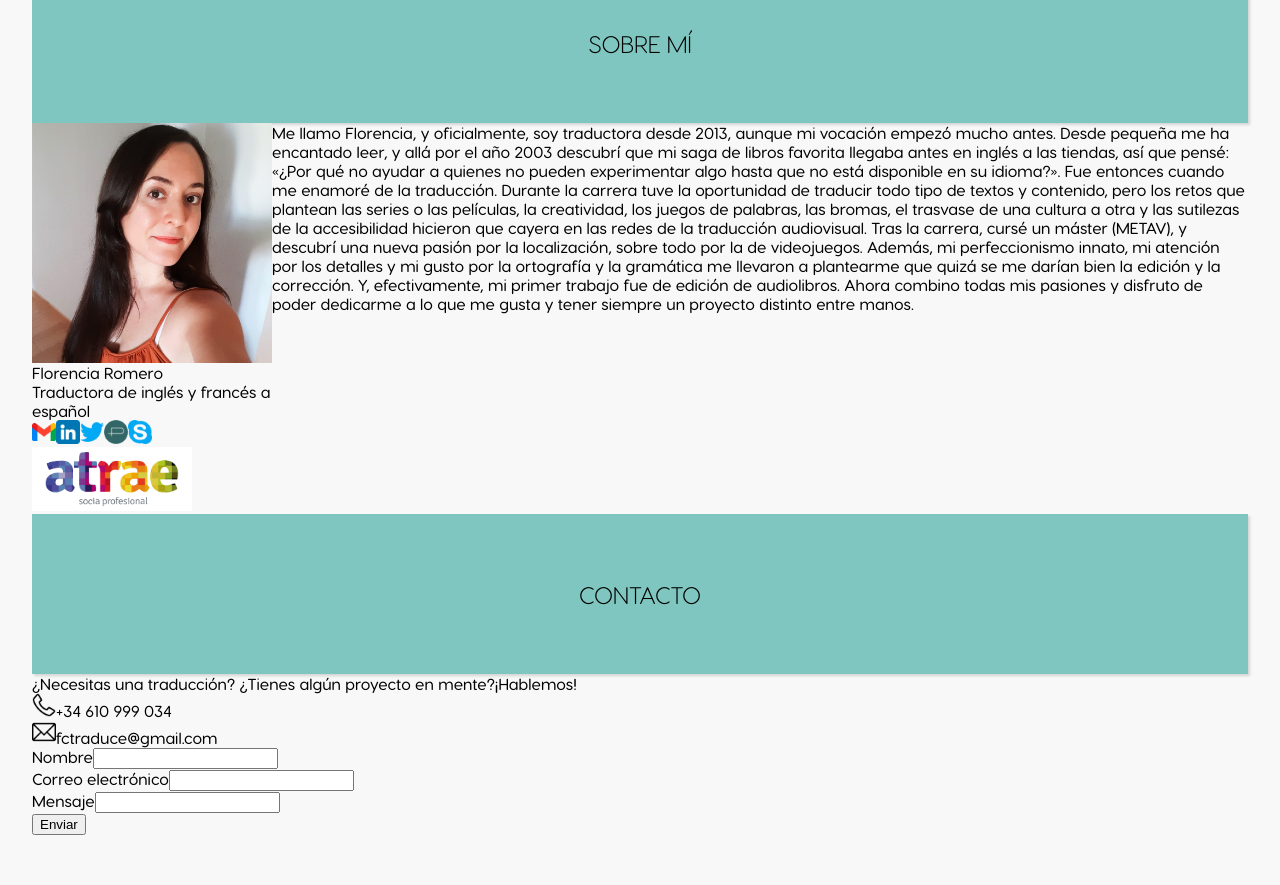
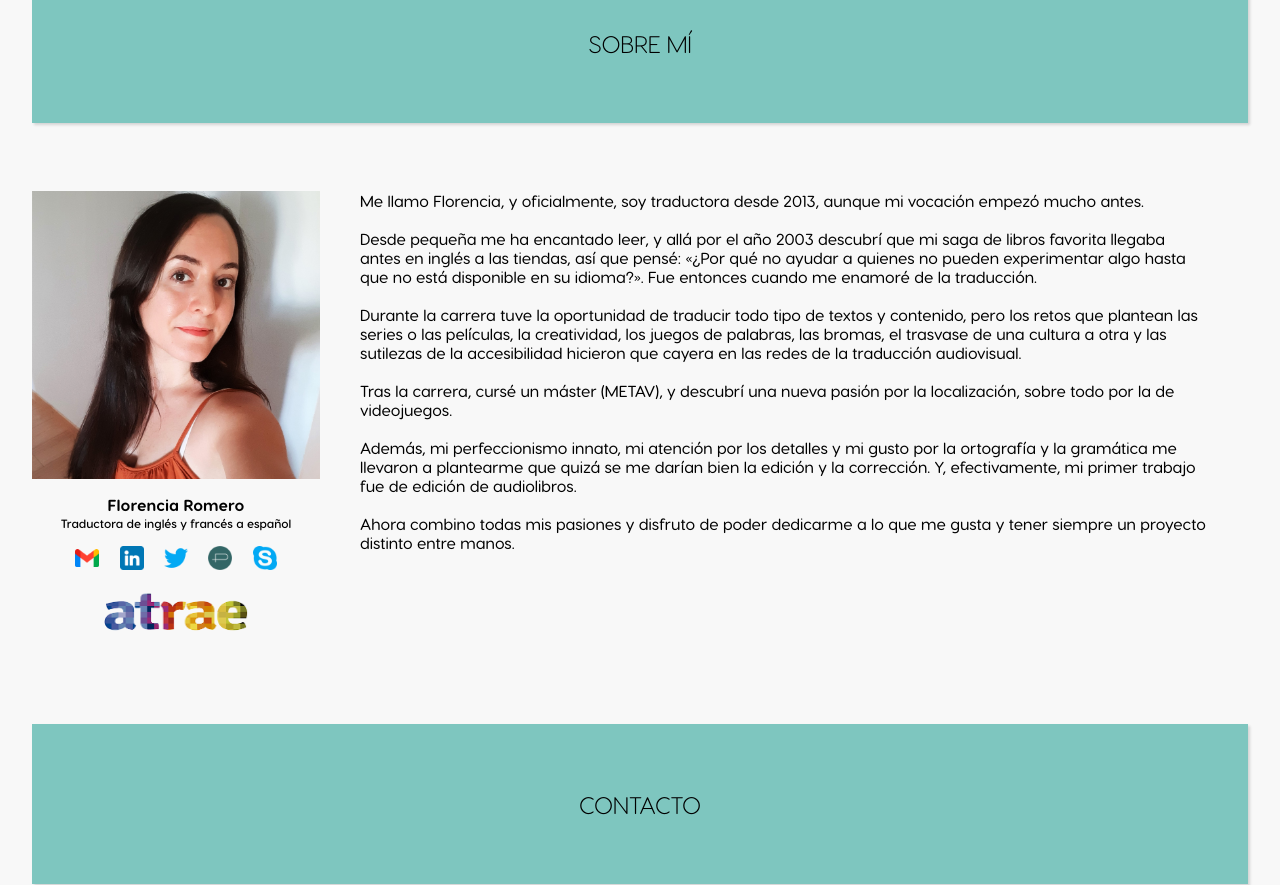
Before and after one commit to JackBlakeston/florencia-romero-page, a React (Create React App) app: page / in a window 1280 px wide. Shown: the part 1720-2605 px from the top of the page. Before the commit the page ends 2555 px from the top, so only its background shows below. Built offline with nearby package versions, Linux system fonts and the light colour scheme; the HTML template or start-up script is replaced by a standard one.

Commit message:
Add styles to about me section

```diff
--- a/src/components/page-sections/about-me-section/about-me-section.component.tsx
+++ b/src/components/page-sections/about-me-section/about-me-section.component.tsx
@@ -7,7 +7,7 @@ import classes from './about-me-section.module.scss';
 import Icon from '../../icon/icon.component';
 
 import portrait from '../../../assets/images/portrait.jpg';
-import atraeLogoBig from '../../../assets/images/atrae-logo-big.jpg';
+import atraeLogoBig from '../../../assets/images/atrae-logo-big.png';
 import { ATRAE_URL, LINKEDIN_URL, NAME, PROZ_URL, SKYPE_URL, TWITTER_URL } from '../../../constants/strings';
 
 const AboutMeSection = forwardRef<HTMLDivElement, unknown>((_, ref) => {
@@ -31,9 +31,8 @@ const AboutMeSection = forwardRef<HTMLDivElement, unknown>((_, ref) => {
       <div className={classes.sectionBodyContainer}>
         <div className={classes.linkSectionContainer}>
           <img src={portrait} alt='florencia-romero-portrait' className={classes.portrait} />
-          <span>{NAME}</span>
-          <span>{translatorLanguages}</span>
-          <div className={classes.linksSection}>
+          <span className={classes.nameText}>{NAME}</span>
+          <span className={classes.languagesText}>{translatorLanguages}</span>
           <div className={classes.linkRow}>
             <a>
               <Icon name='gmail' />
@@ -55,7 +54,6 @@ const AboutMeSection = forwardRef<HTMLDivElement, unknown>((_, ref) => {
             <img src={atraeLogoBig} alt='atrae' className={classes.atraeLogo} />
           </a>
         </div>
-        </div>
         <div className={classes.textSectionContainer}>{aboutMeText}</div>
       </div>
     </div>
--- a/src/components/page-sections/about-me-section/about-me-section.module.scss
+++ b/src/components/page-sections/about-me-section/about-me-section.module.scss
@@ -6,21 +6,47 @@
   }
 
   .sectionBodyContainer {
+    padding: var(--section-body-padding);
     display: flex;
 
     .linkSectionContainer {
       display: flex;
       flex-direction: column;
+      align-items: center;
+      width: 18rem;
 
       .portrait {
-        height: 15rem;
-        width: 15rem;
+        height: 18rem;
+        width: 18rem;
+      }
+
+      .nameText {
+        padding: var(--spacing-3xs) 0 var(--spacing-7xs);
+        font-family: var(--font-bold);
+      }
+
+      .languagesText {
+        font-family: var(--font-demibold);
+        font-size: var(--font-size-s);
+      }
+
+      .linkRow {
+        padding: var(--spacing-3xs) 0;
+        display: flex;
+        justify-content: space-between;
+        align-items: center;
+        width: 70%;
       }
 
       .atraeLogo {
         height: 4rem;
-        width: 10rem;
+        width: 9rem;
       }
+    }
+
+    .textSectionContainer {
+      padding: 0 var(--spacing-xl);
+      white-space: pre-line;
     }
   }
 }
--- a/src/styles/global-styles.scss
+++ b/src/styles/global-styles.scss
@@ -27,9 +27,11 @@
   // Font families
   --font-main: visbyr-medium;
   --font-demibold: visbyr-demibold;
+  --font-bold: visbyr-bold;
   --font-light: visbyr-light;
 
   // Font sizing
+  --font-size-xs: 0.5rem;
   --font-size-s: 0.75rem;
   --font-size-m: 1rem;
   --font-size-l: 1.25rem;
@@ -47,6 +49,7 @@
   --navbar-padding-vertical: 1rem;
 
   // Spacing
+  --spacing-7xs: 0.125rem;
   --spacing-6xs: 0.25rem;
   --spacing-5xs: 0.5rem;
   --spacing-4xs: 0.75rem;
--- a/src/translations/es.json
+++ b/src/translations/es.json
@@ -20,7 +20,7 @@
 
   "app.sections.aboutMe.sectionTitle": "SOBRE MÍ",
   "app.sections.aboutMe.translatorLanguages": "Traductora de inglés y francés a español",
-  "app.sections.aboutMe.text": "Me llamo Florencia, y oficialmente, soy traductora desde 2013, aunque mi vocación empezó mucho antes. \nDesde pequeña me ha encantado leer, y allá por el año 2003 descubrí que mi saga de libros favorita llegaba antes en inglés a las tiendas, así que pensé: «¿Por qué no ayudar a quienes no pueden experimentar algo hasta que no está disponible en su idioma?». Fue entonces cuando me enamoré de la traducción.\nDurante la carrera tuve la oportunidad de traducir todo tipo de textos y contenido, pero los retos que plantean las series o las películas, la creatividad, los juegos de palabras, las bromas, el trasvase de una cultura a otra y las sutilezas de la accesibilidad hicieron que cayera en las redes de la traducción audiovisual.\nTras la carrera, cursé un máster (METAV), y descubrí una nueva pasión por la localización, sobre todo por la de videojuegos.\nAdemás, mi perfeccionismo innato, mi atención por los detalles y mi gusto por la ortografía y la gramática me llevaron a plantearme que quizá se me darían bien la edición y la corrección. Y, efectivamente, mi primer trabajo fue de edición de audiolibros.\nAhora combino todas mis pasiones y disfruto de poder dedicarme a lo que me gusta y tener siempre un proyecto distinto entre manos.",
+  "app.sections.aboutMe.text": "Me llamo Florencia, y oficialmente, soy traductora desde 2013, aunque mi vocación empezó mucho antes. \n\nDesde pequeña me ha encantado leer, y allá por el año 2003 descubrí que mi saga de libros favorita llegaba antes en inglés a las tiendas, así que pensé: «¿Por qué no ayudar a quienes no pueden experimentar algo hasta que no está disponible en su idioma?». Fue entonces cuando me enamoré de la traducción.\n\nDurante la carrera tuve la oportunidad de traducir todo tipo de textos y contenido, pero los retos que plantean las series o las películas, la creatividad, los juegos de palabras, las bromas, el trasvase de una cultura a otra y las sutilezas de la accesibilidad hicieron que cayera en las redes de la traducción audiovisual.\n\nTras la carrera, cursé un máster (METAV), y descubrí una nueva pasión por la localización, sobre todo por la de videojuegos.\n\nAdemás, mi perfeccionismo innato, mi atención por los detalles y mi gusto por la ortografía y la gramática me llevaron a plantearme que quizá se me darían bien la edición y la corrección. Y, efectivamente, mi primer trabajo fue de edición de audiolibros.\n\nAhora combino todas mis pasiones y disfruto de poder dedicarme a lo que me gusta y tener siempre un proyecto distinto entre manos.",
 
   "app.sections.contact.sectionTitle": "CONTACTO",
   "app.sections.contact.text": "¿Necesitas una traducción? ¿Tienes algún proyecto en mente?",
```
Also changed, not shown: src/assets/images/atrae-logo-big.jpg (deleted), src/assets/images/atrae-logo-big.png (added). Lines whose indentation alone changed are shown as unchanged.
